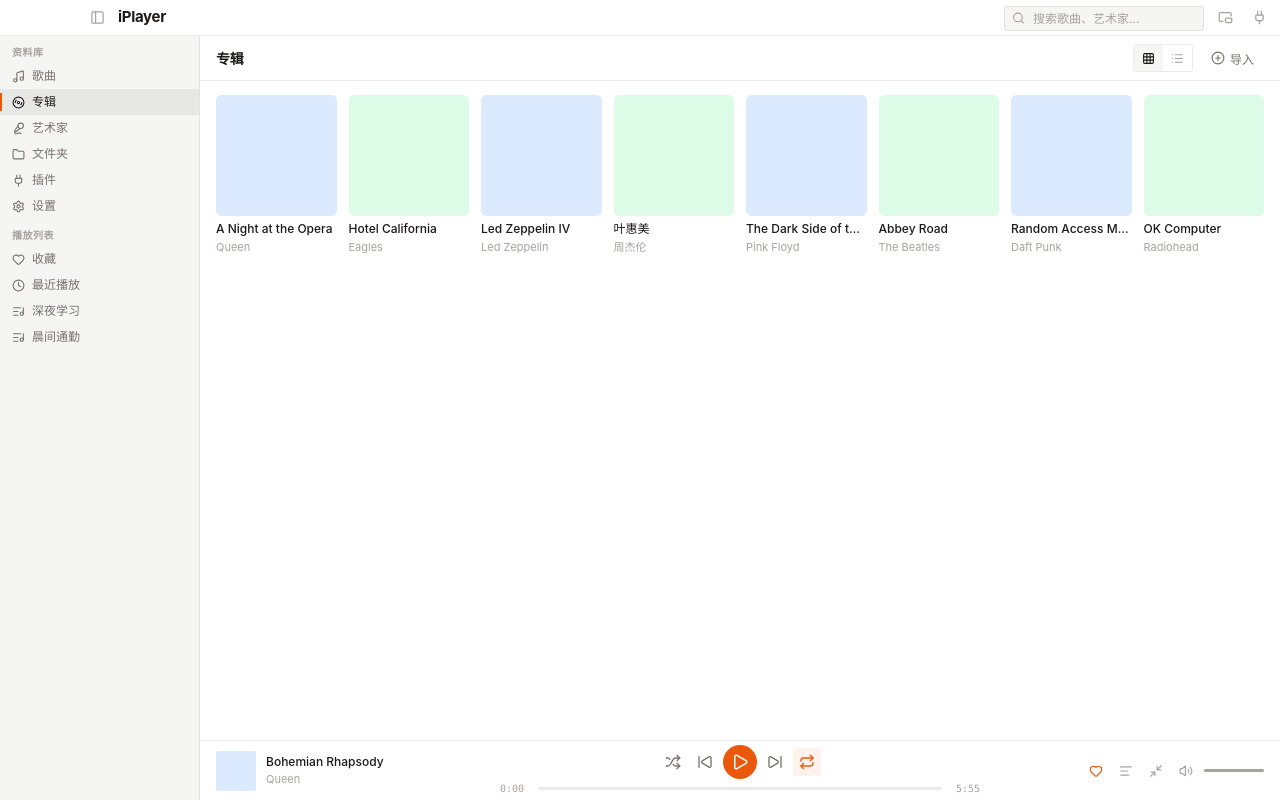
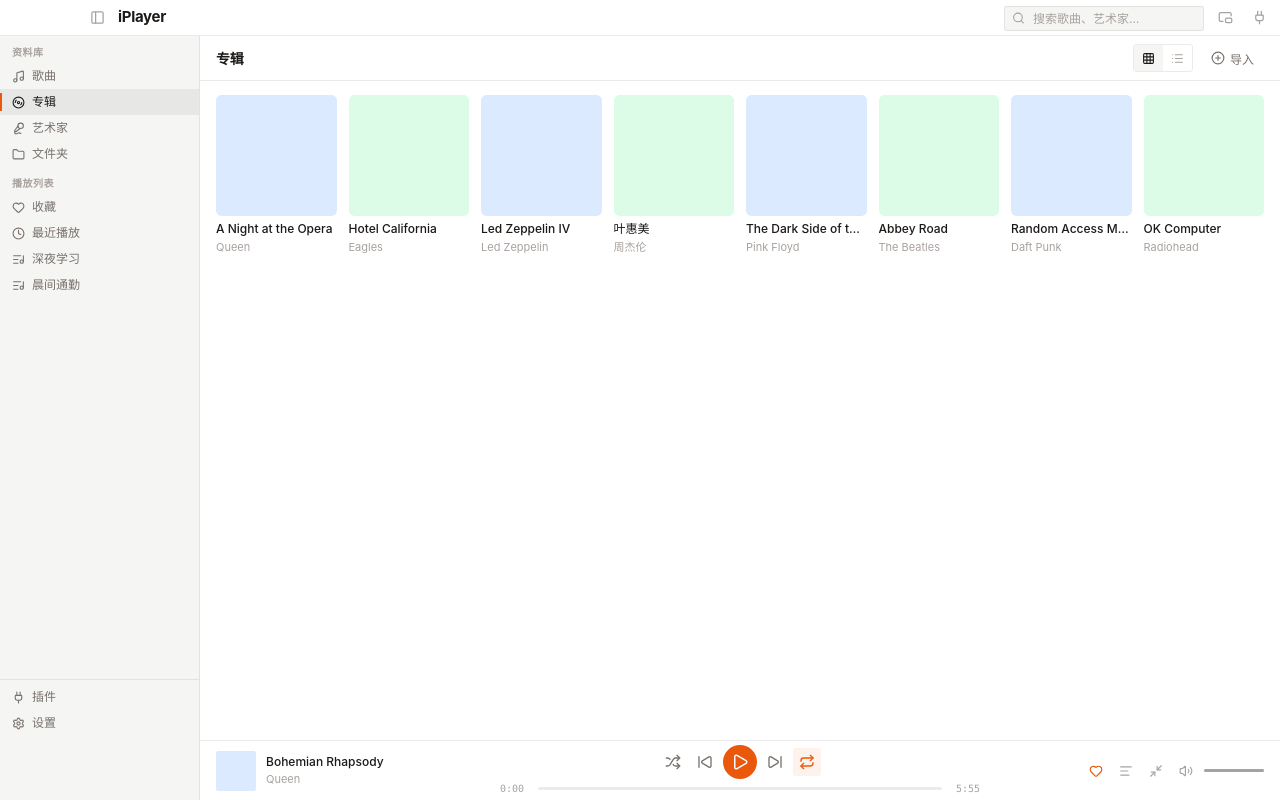
Before and after one commit to fe1fan/iplayer, a website built with Vite: page src-ui/index.html in a window 1280 px wide. Built offline with nearby package versions, Linux system fonts and the light colour scheme.

Commit message:
style: move Plugins and Settings to sidebar footer

```diff
--- a/src-ui/src/components/sidebar.js
+++ b/src-ui/src/components/sidebar.js
@@ -42,6 +42,8 @@ export function render() {
     { key: 'albums', icon: 'disc-3', label: '专辑' },
     { key: 'artists', icon: 'mic-2', label: '艺术家' },
     { key: 'folders', icon: 'folder', label: '文件夹' },
+  ];
+  const systemItems = [
     { key: 'plugins', icon: 'plug', label: '插件' },
     { key: 'settings', icon: 'settings', label: '设置' },
   ];
@@ -55,6 +57,7 @@ export function render() {
 
   return `
   <aside class="sidebar${collapsed ? ' collapsed' : ''}" role="navigation" aria-label="Main navigation">
+    <div class="sidebar-main-scroll">
       <div class="sidebar-section">
         <div class="sidebar-section-title">资料库</div>
         ${navItems.map(n => `
@@ -66,6 +69,14 @@ export function render() {
       <div class="sidebar-section" data-playlists-section>
         <div class="sidebar-section-title">播放列表</div>
         ${plItems}
+      </div>
+    </div>
+    <div class="sidebar-system-footer">
+      ${systemItems.map(n => `
+        <div class="sidebar-item${s.sidebarActive === n.key ? ' active' : ''}" role="button" tabindex="0" data-nav="${n.key}" aria-label="${n.label}" title="${n.label}">
+          <i data-lucide="${n.icon}"></i><span class="sidebar-label">${n.label}</span>
+        </div>
+      `).join('')}
     </div>
     <div class="sidebar-footer" aria-hidden="true" data-playlists-context></div>
     <div class="sidebar-resizer" id="sidebarResizer"></div>
--- a/src-ui/src/styles.css
+++ b/src-ui/src/styles.css
@@ -419,3 +419,11 @@ body.mini-window .mini-vol-track{width:32px}
 .toggle-switch .slider:before{position:absolute;content:"";height:14px;width:14px;left:2px;bottom:2px;background-color:var(--text-2);transition:.3s;border-radius:50%}
 .toggle-switch input:checked + .slider{background-color:var(--accent);border-color:var(--accent)}
 .toggle-switch input:checked + .slider:before{transform:translateX(16px);background-color:#fff}
+
+/* ── Sidebar Layout Optimization ── */
+.sidebar { display: flex; flex-direction: column; height: 100%; }
+.sidebar-main-scroll { flex: 1; overflow-y: auto; min-height: 0; }
+.sidebar-main-scroll::-webkit-scrollbar { width: 4px; }
+.sidebar-main-scroll::-webkit-scrollbar-thumb { background: transparent; border-radius: 4px; }
+.sidebar-main-scroll:hover::-webkit-scrollbar-thumb { background: var(--border); }
+.sidebar-system-footer { border-top: 1px solid var(--border); padding-top: 4px; padding-bottom: 4px; margin-top: auto; }
```
Lines whose indentation alone changed are shown as unchanged.
